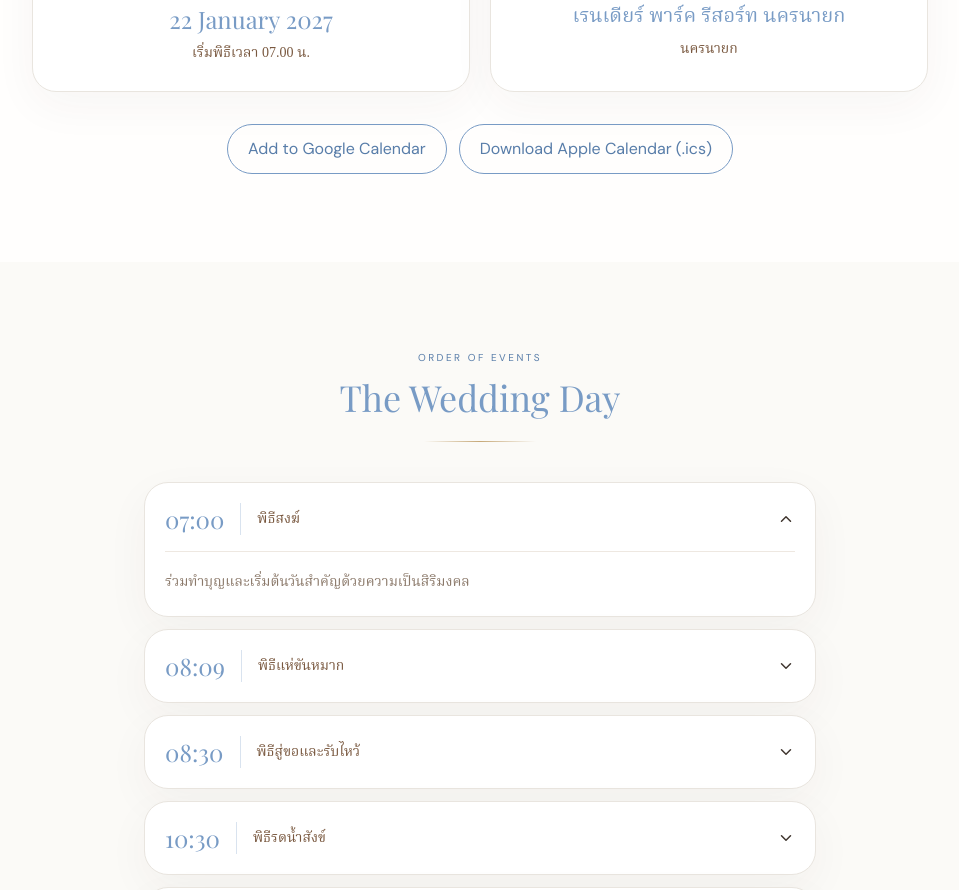
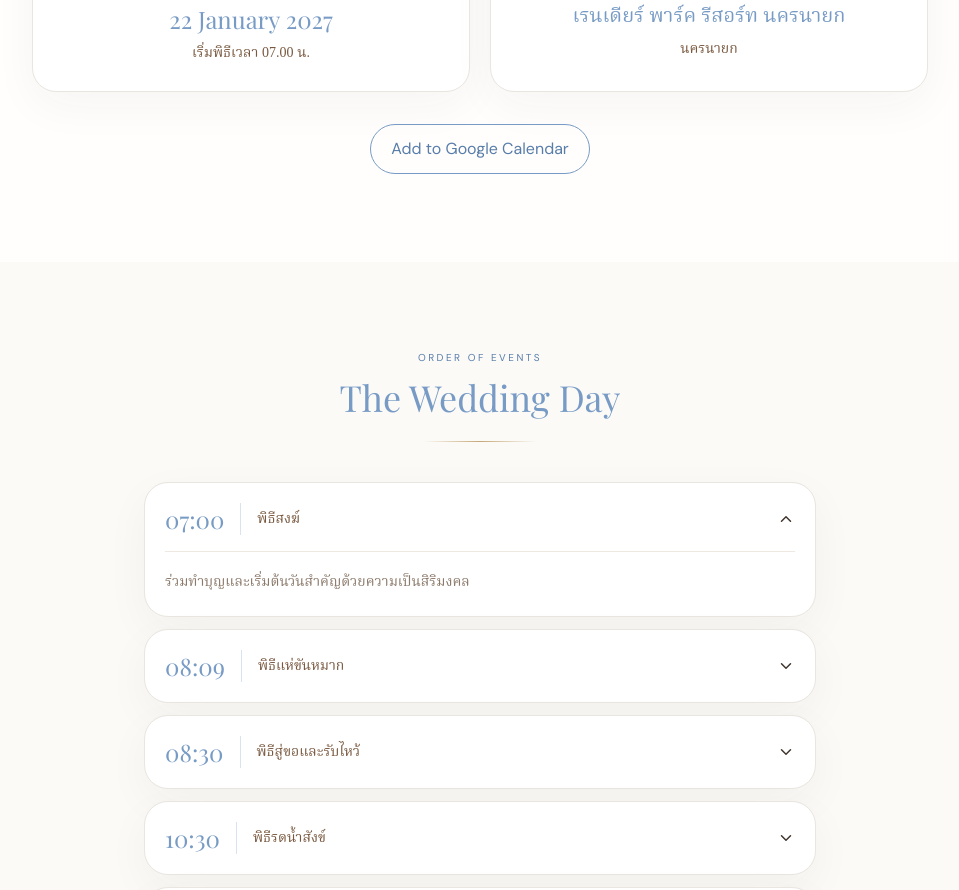
Before and after one commit to monmanatgep-netizen/VN2201, a Next.js app in the folder Archive/: page / in a window 1280 px wide. Shown: the part 1420-2310 px from the top of the page, without its empty margins (160-1119 px from the left). Built offline with nearby package versions, Linux system fonts and the light colour scheme; no server answers; the database is empty.

Commit message:
Remove Apple Calendar download link from CalendarButton
Removed the link to download Apple Calendar (.ics) file.

```diff
--- a/Archive/src/components/CalendarButton.tsx
+++ b/Archive/src/components/CalendarButton.tsx
@@ -11,6 +11,6 @@ export default function CalendarButton() {
   const google = `https://calendar.google.com/calendar/render?action=TEMPLATE&text=${title}&dates=${start}/${end}&details=${details}&location=${location}`;
   return <div className="flex flex-wrap justify-center gap-3">
     <a className="btn-outline inline-flex items-center justify-center" href={google} target="_blank" rel="noreferrer">Add to Google Calendar</a>
-    <a className="btn-outline inline-flex items-center justify-center" href="/calendar">Download Apple Calendar (.ics)</a>
+
   </div>;
 }
```
